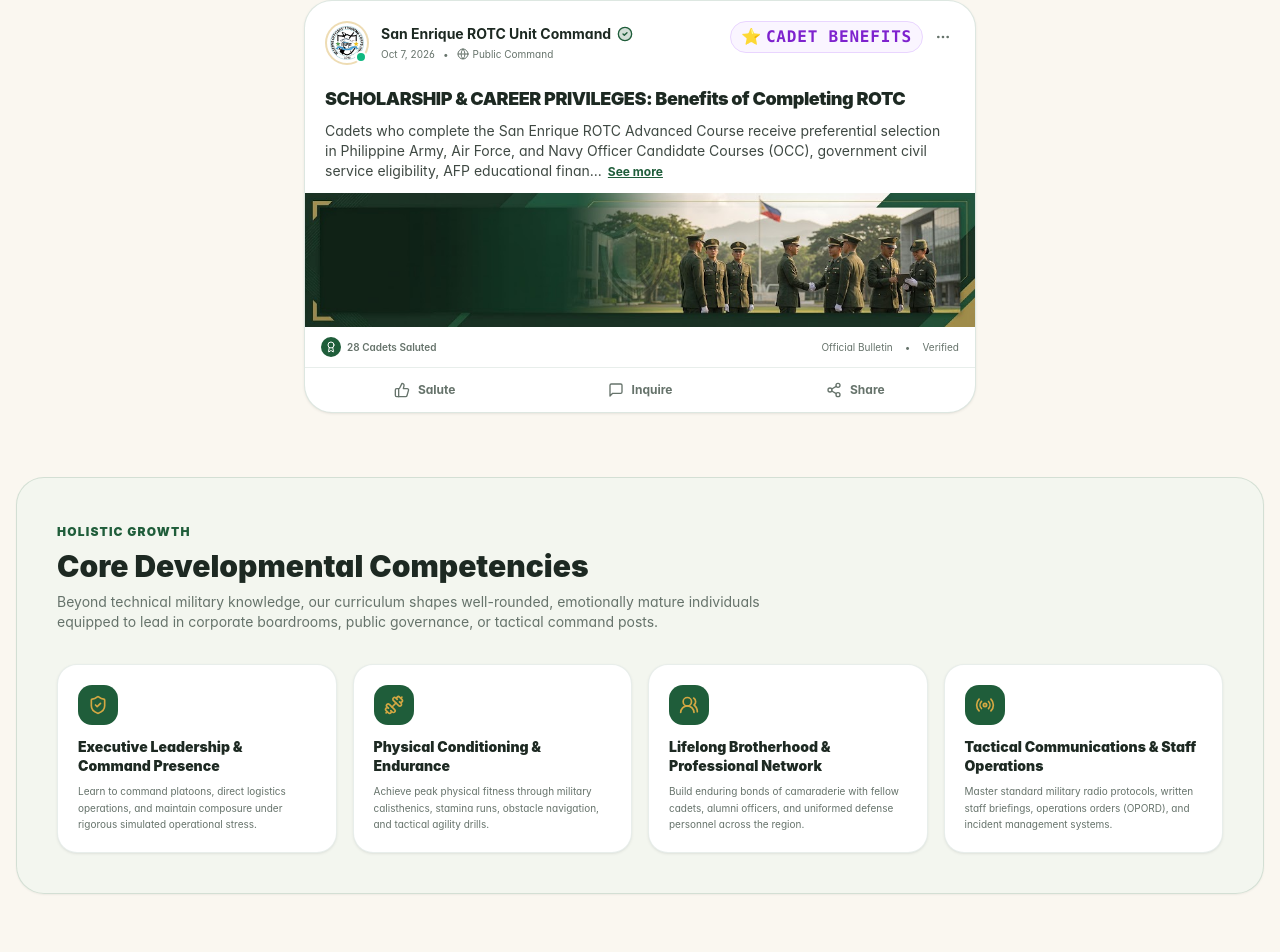
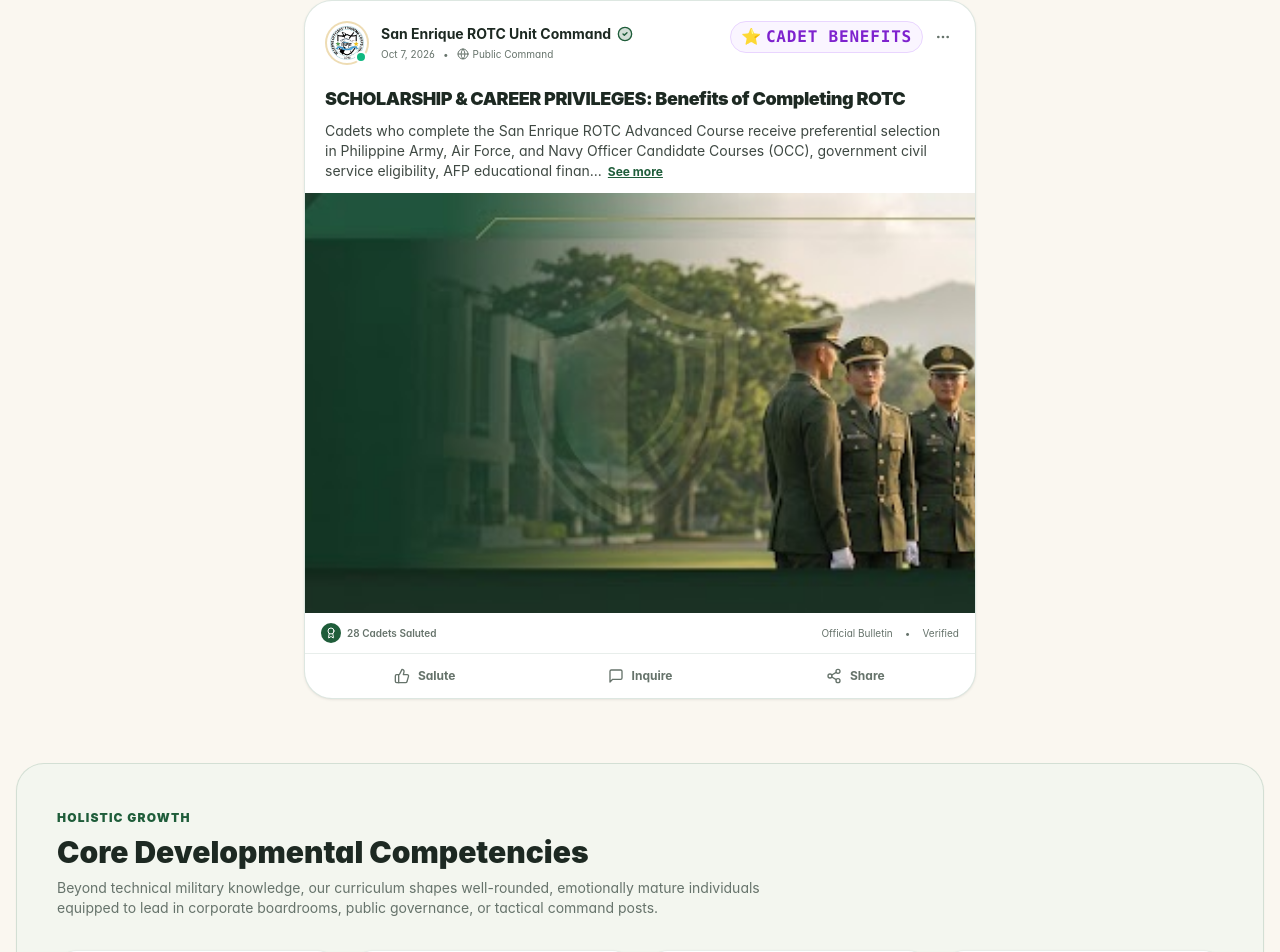
Before and after one commit to Princemaybel/san-enrique-rotc-web, a Next.js app: page /benefits in a window 1280 px wide. Shown: the part 1658-2610 px from the top of the page. Built offline with nearby package versions, Linux system fonts and the light colour scheme; no server answers; the database is empty.

Commit message:
Fix post card image to display large and prominent (420px fixed height)

```diff
--- a/components/facebook-post-card.tsx
+++ b/components/facebook-post-card.tsx
@@ -145,11 +145,11 @@ export function FacebookPostCard({ post }: { post: FacebookPost }) {
 
       {/* ── 3. Prominent Photo Attachment ── */}
       {post.image_url ? (
-        <div className="relative w-full overflow-hidden bg-forest-deep/90">
+        <div className="relative w-full h-[420px] overflow-hidden bg-forest-deep/90">
           <img
             src={post.image_url}
             alt={post.title}
-            className="w-full h-auto max-h-[560px] object-cover transition-transform duration-500 hover:scale-[1.01]"
+            className="w-full h-full object-cover transition-transform duration-500 hover:scale-[1.01]"
             loading="lazy"
             onError={(e) => {
               e.currentTarget.src = "/images/gallery.jpg";
```
